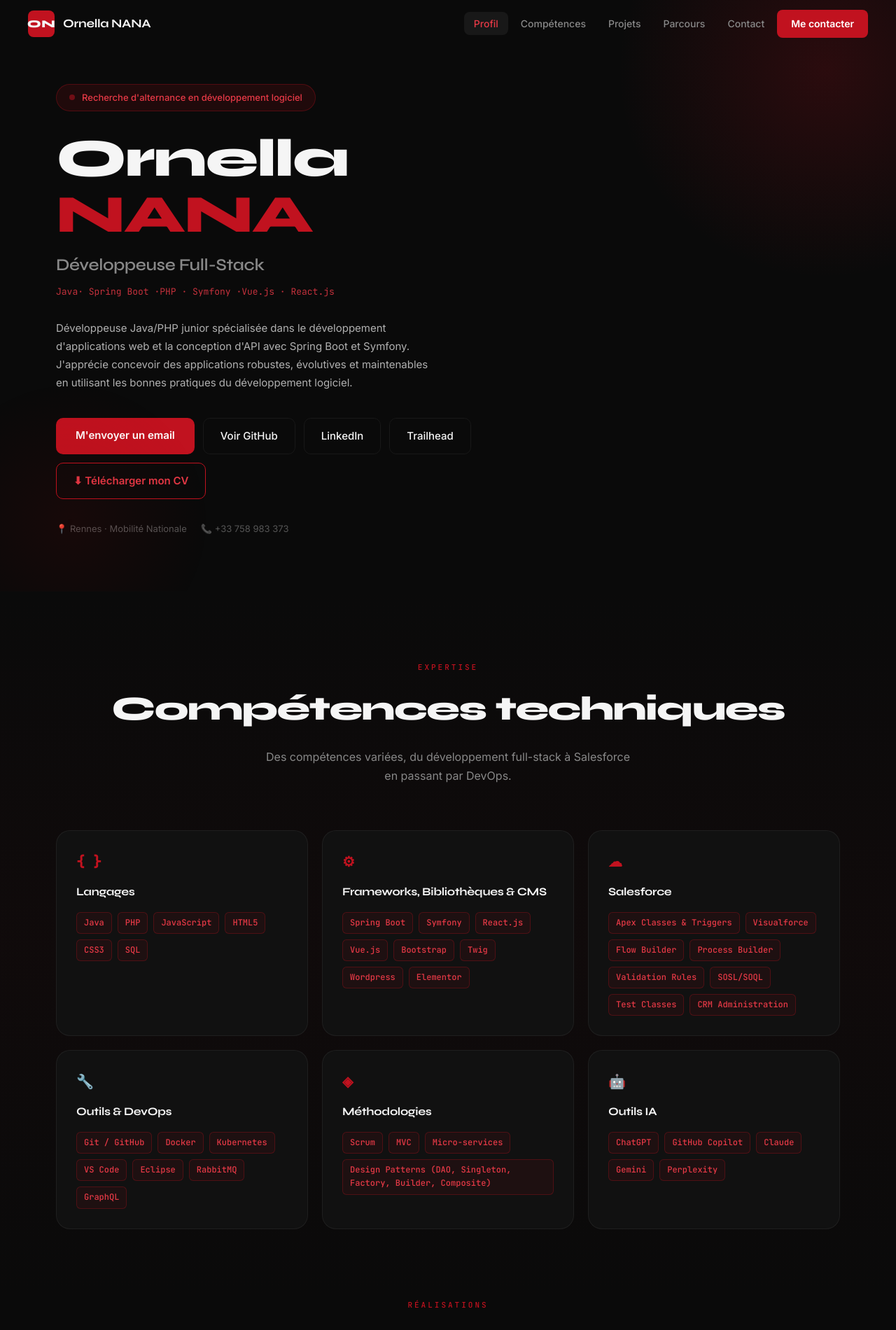
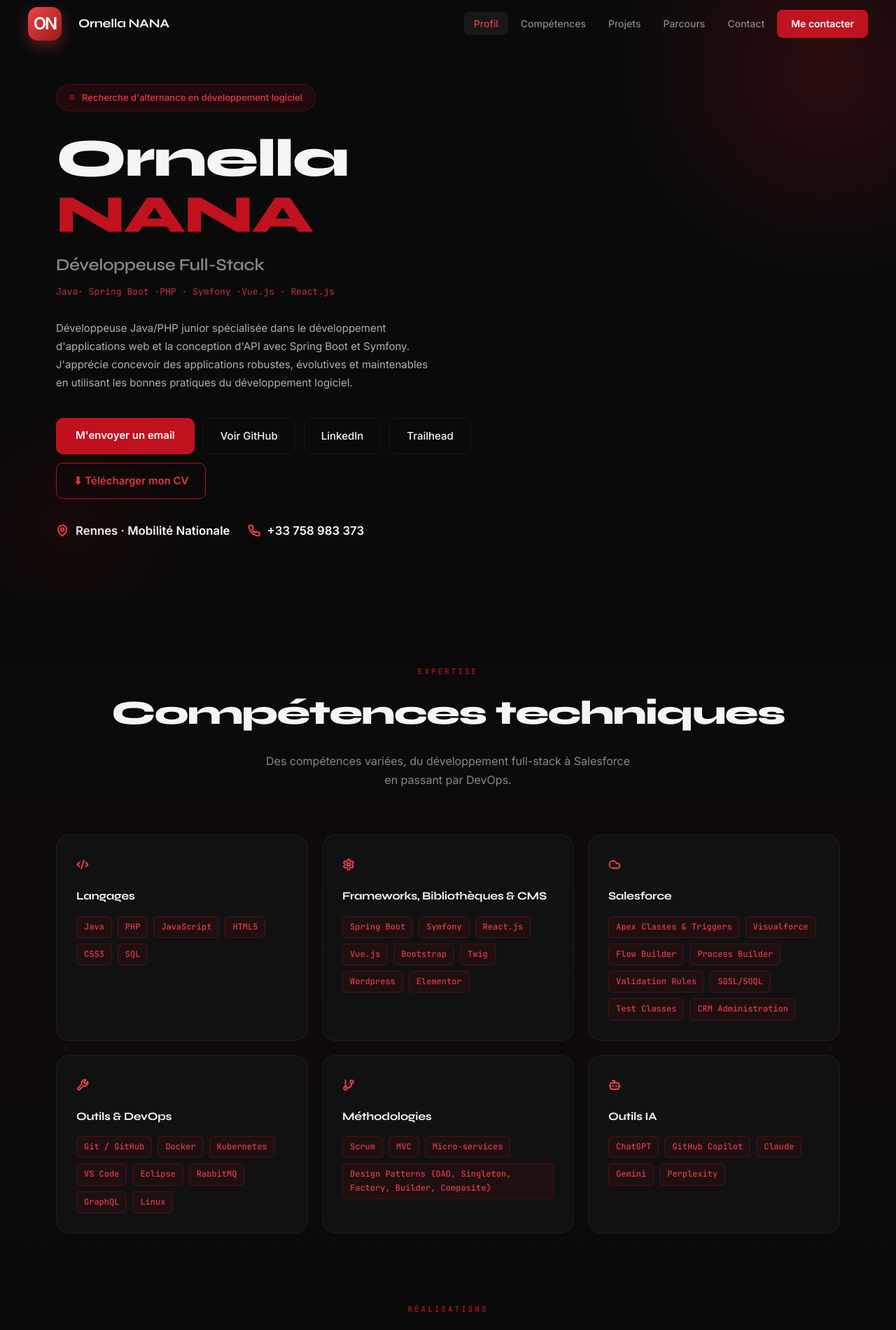
Before and after one commit to ornelnana4/mon_Portfolio, a React (Create React App) app: page / in a window 1280 px wide. Shown: the top 1900 px of the page at 70% size. Built offline with nearby package versions, Linux system fonts and the light colour scheme.

Commit message:
version 1.3

```diff
--- a/src/App.css
+++ b/src/App.css
@@ -794,3 +794,128 @@ ul { list-style: none; }
   color: #fff;
   transform: translateY(-2px);
 }
+.hero-meta {
+  display: flex;
+  flex-wrap: wrap;
+  gap: 25px;
+  margin-top: 20px;
+}
+
+.hero-meta span {
+  display: flex;
+  align-items: center;
+  gap: 10px;
+  color: #ffffff;
+  font-size: 1.05rem;
+  font-weight: 600;
+}
+
+.hero-icon {
+  color: #ef4444; /* ton rouge */
+  width: 18px;
+  height: 18px;
+  stroke-width: 2.8;
+}
+.skill-icon {
+  color: #ef4444;
+}
+
+.skill-icon svg {
+  width: 18px;
+  height: 18px;
+  stroke: currentColor;
+}
+.col-title {
+  display: flex;
+  align-items: center;
+  gap: 10px;
+}
+
+.title-icon {
+  width: 18px;
+  height: 18px;
+  color: #ef4444;
+  stroke-width: 2.5;
+}
+.project-title-row {
+  display: flex;
+  align-items: center;
+  gap: 10px;
+}
+
+.project-icon {
+  color: #ef4444;
+}
+
+.project-private svg {
+  color: #ef4444;
+}
+.brand-logo {
+  width: 48px;
+  height: 48px;
+  display: flex;
+  align-items: center;
+  justify-content: center;
+  border-radius: 14px;
+
+  background: linear-gradient(
+    135deg,
+    #ef4444,
+    #991b1b
+  );
+
+  color: white;
+  font-size: 1.5rem;
+  font-weight: 800;
+  letter-spacing: -2px;
+
+  box-shadow:
+    0 8px 20px rgba(239, 68, 68, 0.35);
+
+  position: relative;
+  overflow: hidden;
+}
+
+.brand-logo span {
+  color: #fff;
+}
+
+.brand-logo::after {
+  content: "";
+  position: absolute;
+  inset: 0;
+  background: rgba(255,255,255,0.15);
+  transform: translateX(-100%);
+  transition: 0.4s;
+}
+
+.brand-logo:hover::after {
+  transform: translateX(100%);
+}
+
+.brand-name {
+  font-weight: 700;
+  margin-left: 12px;
+  font-size: 1.1rem;
+}
+.avatar-logo {
+  font-size: 4rem;
+  font-weight: 900;
+  letter-spacing: -5px;
+
+  background: linear-gradient(
+    135deg,
+    #ef4444,
+    #ffffff
+  );
+
+  -webkit-background-clip: text;
+  -webkit-text-fill-color: transparent;
+
+  text-shadow:
+    0 0 25px rgba(239,68,68,.35);
+}
+
+.avatar-logo span {
+  color: #ef4444;
+}
--- a/src/App.js
+++ b/src/App.js
@@ -1,6 +1,21 @@
 import React, { useState, useEffect, useRef } from "react";
 import "./App.css";
-
+import {
+  MapPin,
+  Phone,
+  Wrench,
+  Settings,
+  Cloud,
+  Bot,
+  Code2,
+  GitBranch,
+  GraduationCap,
+  Award,
+  Lightbulb,
+  Languages,
+  Lock,
+  Globe,
+} from "lucide-react";
 /* ─────────────────────────── DATA ─────────────────────────── */
 const DATA = {
   name: "Ornella NANA",
@@ -21,12 +36,12 @@ const DATA = {
   skills: [
     {
       category: "Langages",
-      icon: "{ }",
+      icon: Code2,
       items: ["Java", "PHP", "JavaScript", "HTML5", "CSS3", "SQL"],
     },
     {
       category: "Frameworks, Bibliothèques & CMS",
-      icon: "⚙",
+      icon: Settings,
       items: [
         "Spring Boot",
         "Symfony",
@@ -40,7 +55,7 @@ const DATA = {
     },
     {
       category: "Salesforce",
-      icon: "☁",
+      icon: Cloud,
       items: [
         "Apex Classes & Triggers",
         "Visualforce",
@@ -54,7 +69,7 @@ const DATA = {
     },
     {
       category: "Outils & DevOps",
-      icon: "🔧",
+      icon: Wrench,
       items: [
         "Git / GitHub",
         "Docker",
@@ -63,11 +78,12 @@ const DATA = {
         "Eclipse",
         "RabbitMQ",
         "GraphQL",
+        "Linux"
       ],
     },
     {
       category: "Méthodologies",
-      icon: "◈",
+      icon: GitBranch,
       items: [
         "Scrum",
         "MVC",
@@ -77,8 +93,8 @@ const DATA = {
     },
     {
       category: "Outils IA",
-      icon: "🤖",
-      items: ["ChatGPT", "GitHub Copilot", "Claude", "Gemini","Perplexity"],
+      icon: Bot,
+      items: ["ChatGPT", "GitHub Copilot", "Claude", "Gemini", "Perplexity"],
     },
   ],
   projects: [
@@ -313,7 +329,9 @@ function Navbar({ active, setActive }) {
   return (
     <nav className={`navbar ${scrolled ? "scrolled" : ""}`}>
       <div className="navbar-brand" onClick={() => handleNav("Profil")}>
-        <span className="brand-initials">ON</span>
+        <span className="brand-logo">
+          <span>O</span>N
+        </span>
         <span className="brand-name">Ornella NANA</span>
       </div>
       <button
@@ -403,14 +421,23 @@ function Hero() {
           </a>
         </div>
         <div className="hero-meta">
-          <span>📍 {DATA.contact.location}</span>
-          <span>📞 {DATA.contact.phone}</span>
+          <span>
+            <MapPin className="hero-icon" size={22} strokeWidth={2.8} />
+            <strong>{DATA.contact.location}</strong>
+          </span>
+
+          <span>
+            <Phone className="hero-icon" size={22} strokeWidth={2.8} />
+            <strong>{DATA.contact.phone}</strong>
+          </span>
         </div>
       </div>
       <div className={`hero-visual ${visible ? "slide-in" : ""}`}>
         <div className="avatar-ring">
           <div className="avatar-inner">
-            <span>ON</span>
+            <span className="avatar-logo">
+              O<span>N</span>
+            </span>{" "}
           </div>
           <div className="orbit orbit-1">
             <div className="orbit-dot"></div>
@@ -445,14 +472,25 @@ function Hero() {
 
 function SkillCard({ skill, index }) {
   const [ref, visible] = useInView();
+
+  const Icon = skill.icon;
+
   return (
     <div
       ref={ref}
       className={`skill-card ${visible ? "fade-up" : ""}`}
       style={{ animationDelay: `${index * 0.1}s` }}
     >
-      <div className="skill-icon">{skill.icon}</div>
+      <div className="skill-icon">
+        {typeof Icon === "object" || typeof Icon === "function" ? (
+          <Icon size={32} strokeWidth={2.5} />
+        ) : (
+          Icon
+        )}
+      </div>
+
       <h3 className="skill-category">{skill.category}</h3>
+
       <div className="skill-tags">
         {skill.items.map((item) => (
           <span key={item} className="skill-tag">
@@ -496,11 +534,22 @@ function ProjectCard({ project, index }) {
       <div className="project-header">
         <div>
           <span className="project-number">0{index + 1}</span>
-          <h3 className="project-name">{project.name}</h3>
+          <div className="project-title-row">
+            {project.icon && (
+              <project.icon
+                className="project-icon"
+                size={26}
+                strokeWidth={2.5}
+              />
+            )}
+            <h3 className="project-name">{project.name}</h3>
+          </div>{" "}
           <p className="project-subtitle">{project.subtitle}</p>
         </div>
         {project.private ? (
-          <span className="project-private">🔒</span>
+          <span className="project-private">
+            <Lock size={20} strokeWidth={2.5} />
+          </span>
         ) : (
           <a
             href={project.link}
@@ -631,7 +680,10 @@ function Timeline() {
       </div>
       <div className="parcours-grid">
         <div className="timeline-col">
-          <h3 className="col-title">🎓 Formation</h3>
+          <h3 className="col-title">
+            <GraduationCap className="title-icon" />
+            Formation
+          </h3>{" "}
           <div className="timeline">
             {DATA.education.map((e, i) => (
               <div
@@ -650,14 +702,20 @@ function Timeline() {
           </div>
         </div>
         <div className="certs-col">
-          <h3 className="col-title">🏆 Certifications & Stages</h3>
+          <h3 className="col-title">
+            <Award className="title-icon" />
+            Certifications & Stages
+          </h3>{" "}
           <div className="certs-list">
             {DATA.certifications.map((c, i) => (
               <CertItem key={i} cert={c} />
             ))}
           </div>
           <div className="soft-skills">
-            <h3 className="col-title">💡 Qualités personnelles</h3>
+            <h3 className="col-title">
+              <Lightbulb className="title-icon" />
+              Qualités personnelles
+            </h3>{" "}
             <div className="soft-tags">
               {DATA.softSkills.map((s) => (
                 <span key={s} className="soft-tag">
@@ -667,7 +725,10 @@ function Timeline() {
             </div>
           </div>
           <div className="languages-block">
-            <h3 className="col-title">🌍 Langues</h3>
+            <h3 className="col-title">
+              <Languages className="title-icon" />
+              Langues
+            </h3>{" "}
             {DATA.languages.map((l) => (
               <div key={l.lang} className="lang-row">
                 <div className="lang-info">
```
Also changed, not shown: package.json (+12 -4 lines), 1 other file (tests, documents, lock files or other folders).
